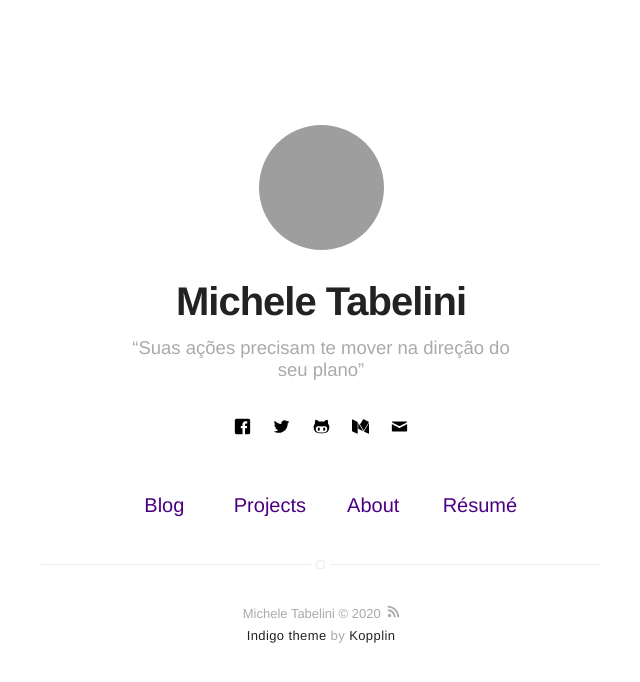
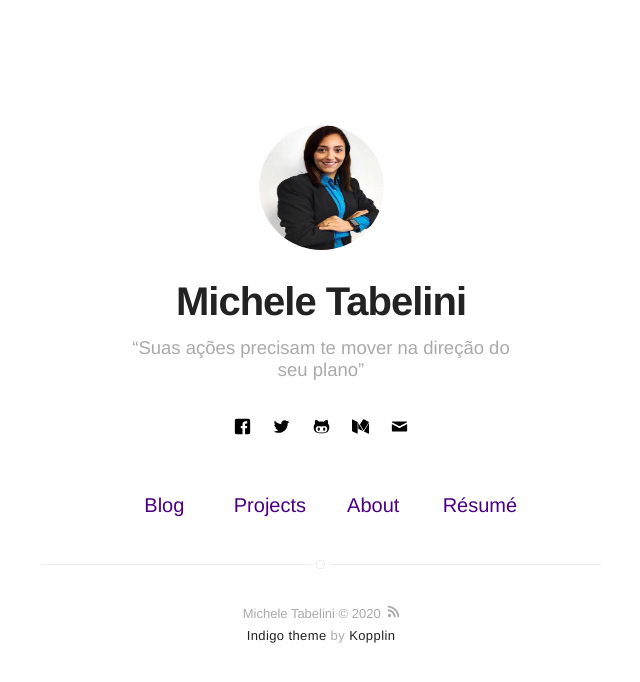
Before and after one commit to MicheleTabelini/MicheleTabelini.github.io, a Jekyll site: the page built from index.html, in a window 1280 px wide. Shown: the top 682 px of the page, without its empty margins (319-959 px from the left). Built offline with Jekyll 4.4.1, drawn with Linux system fonts in a browser that asks for light colours.

Commit message:
adding my configs

```diff
--- a/_config.yml
+++ b/_config.yml
@@ -9,7 +9,7 @@ description: Profissionalmente, engenheira. Integralmente, resiliente e pratican
 # if it's an external image, update below for true
 # better with square images
 external-image: false
-picture: assets/images/profile.jpeg
+picture: assets/images/profile.jpg
 
 # If you want to include your resume, set to true
 # and specify source (external or local).
@@ -17,7 +17,7 @@ resume: true
 resume-external: true
 resume-url: https://google.com/?q=my+resume
 
-url: https://sergiokopplin.github.io/indigo
+url: https://micheletabelini.github.io/indigo
 # your url: https://USERNAME.github.io
 
 permalink: /:title/
```
